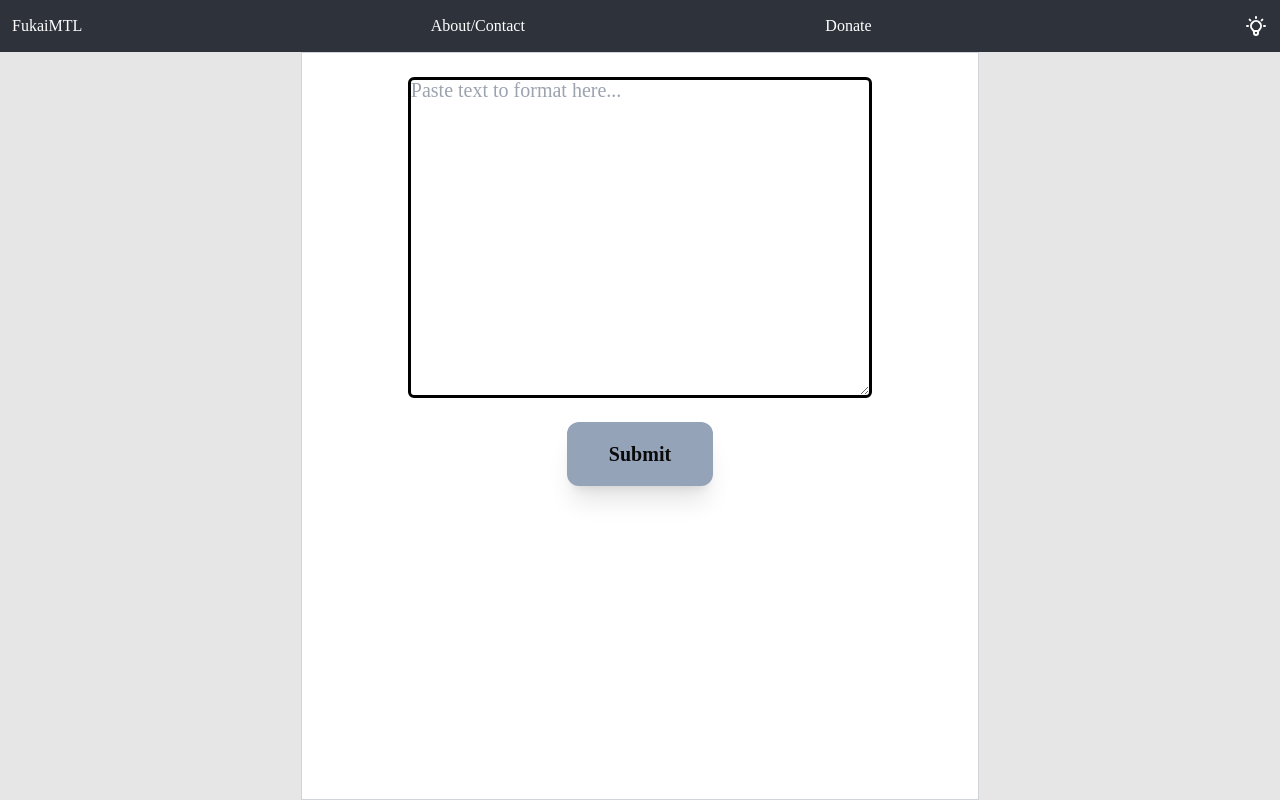
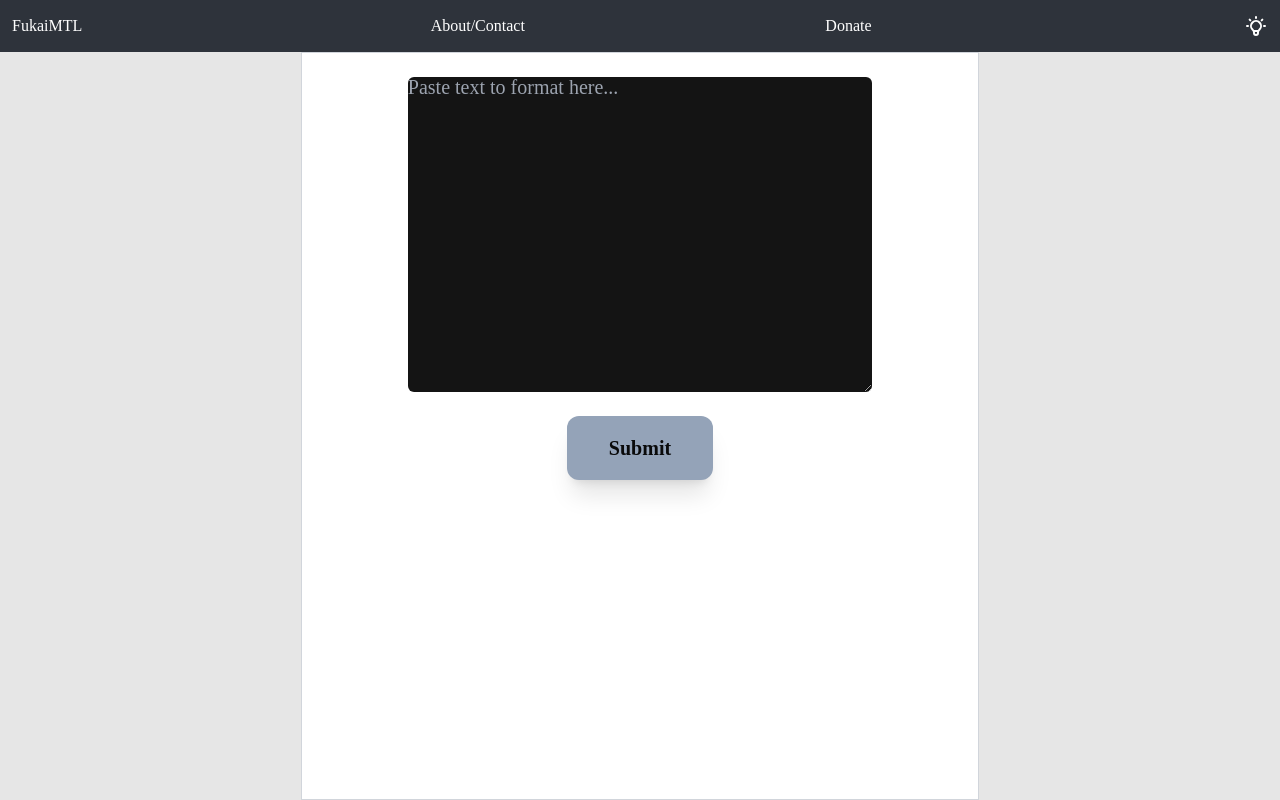
Before and after one commit to almeidaalajoel/FukaiMTL, a Next.js app: page /reader in a window 1280 px wide. Built offline with nearby package versions, Linux system fonts and the light colour scheme; a web font is replaced by a local one.

Commit message:
Update reader.js

```diff
--- a/src/pages/reader.js
+++ b/src/pages/reader.js
@@ -74,7 +74,11 @@ export default function Reader() {
                 minRows={15}
                 onChange={handleChange}
                 value={value}
-                style={{ border: "solid" }}
+                style={{
+                  border: "none",
+                  background: "rgb(20, 20, 20)",
+                  color: "rgb(150, 150, 150)",
+                }}
               />
             </div>
             <div
```
